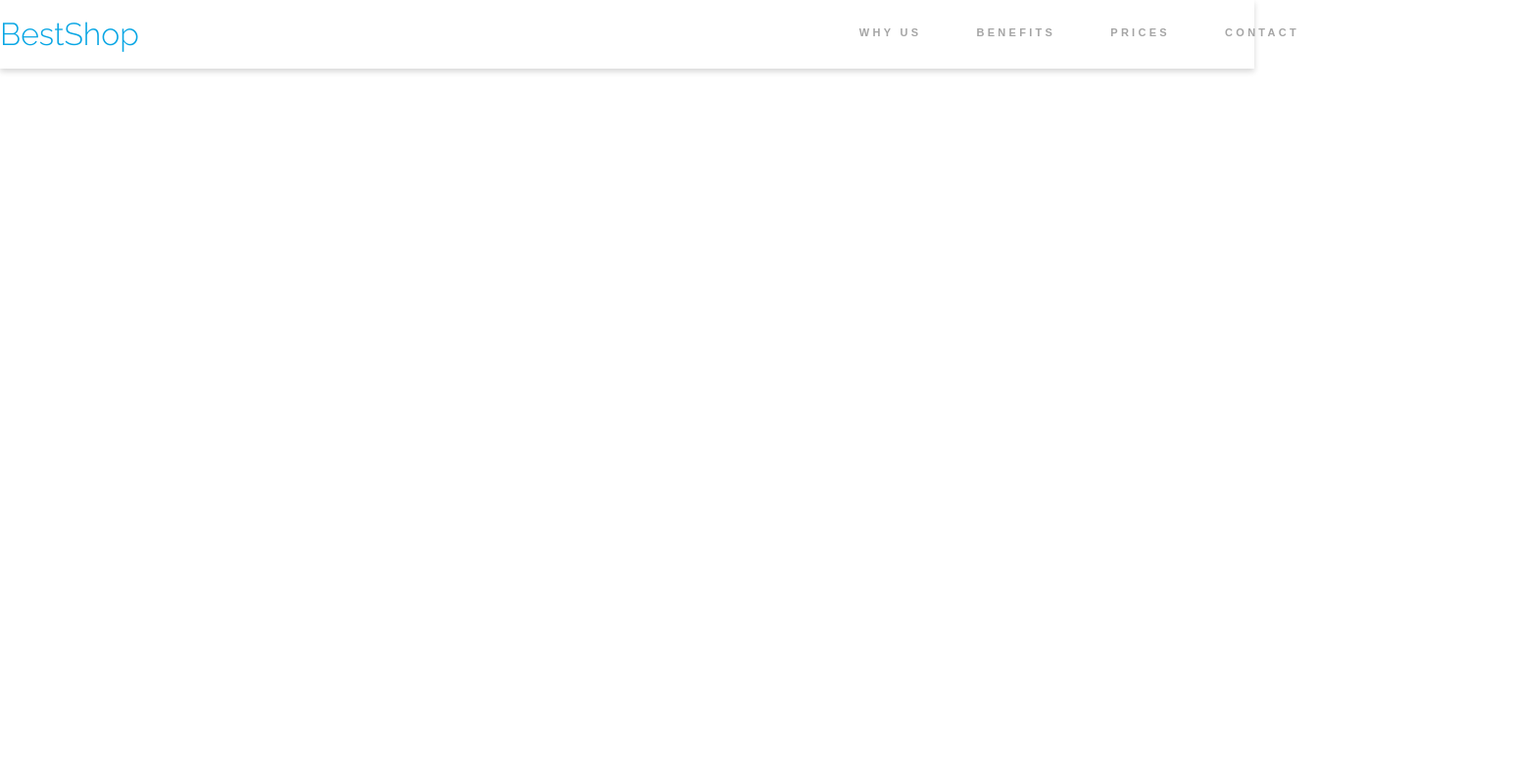
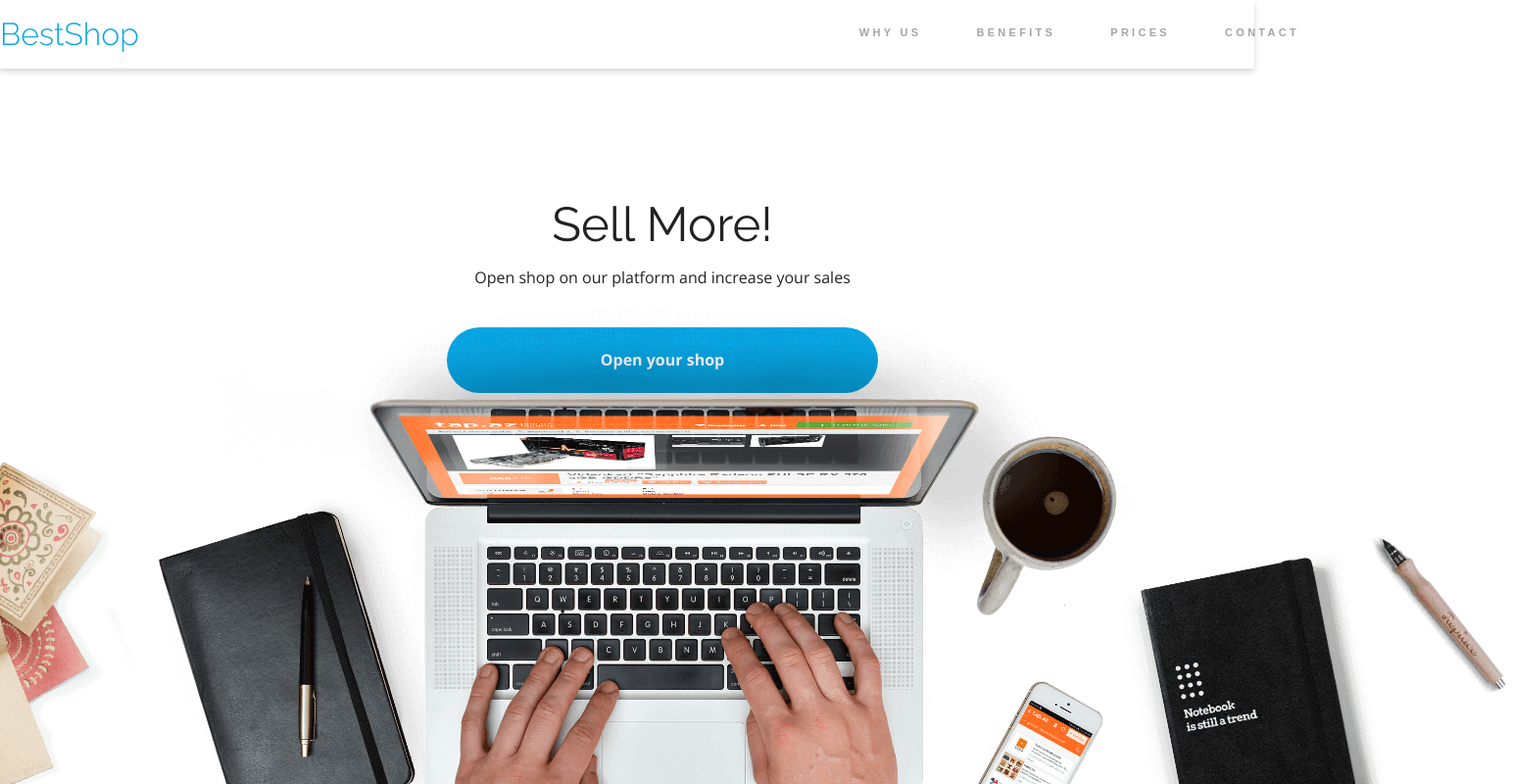
Before and after one commit to Alvin7914/Best-Shop, a plain HTML site: page index.html in a window 1280 px wide. Shown: the whole page at 98% size, 1544 px wide, since content can reach past the window. Drawn offline with nearby package versions, Linux system fonts and the light colour scheme.

Commit message:
Skończona cała góra strony

```diff
--- a/css/style.css
+++ b/css/style.css
@@ -77,3 +77,43 @@ body {
   position: relative;
   border-bottom: 4px solid var(--blue1);
 }
+
+.front {
+  display: flex;
+  flex-direction: column;
+  align-items: center;
+  position: relative;
+  height: calc(100vh - 70px);
+}
+
+.sell-more {
+  font-family: var(--font-raleway);
+  font-size: 49px;
+  line-height: 57px;
+  margin-top: 130px;
+}
+
+.text-under-sell-more {
+  line-height: 22px;
+  margin-top: 15px;
+}
+
+.button-on-top {
+  margin-top: 40px;
+  display: inline-block;
+  text-decoration: none;
+  color: white;
+  line-height: 22px;
+  width: 440px;
+  height: 67px;
+  background-color: var(--blue1);
+  border-radius: 40px;
+  font-weight: bold;
+  text-align: center;
+  padding: 22px 0;
+}
+
+.background-top-section {
+  position: absolute;
+  bottom: 0;
+}
--- a/index.html
+++ b/index.html
@@ -32,5 +32,17 @@
         </nav>
       </div>
     </header>
+    <section class="container front">
+      <h1 class="sell-more">Sell More!</h1>
+      <p class="text-under-sell-more">
+        Open shop on our platform and increase your sales
+      </p>
+      <a href="/" class="button-on-top">Open your shop</a>
+      <img
+        class="background-top-section"
+        src="images/Background.png"
+        alt="Laptop"
+      />
+    </section>
   </body>
 </html>
```
